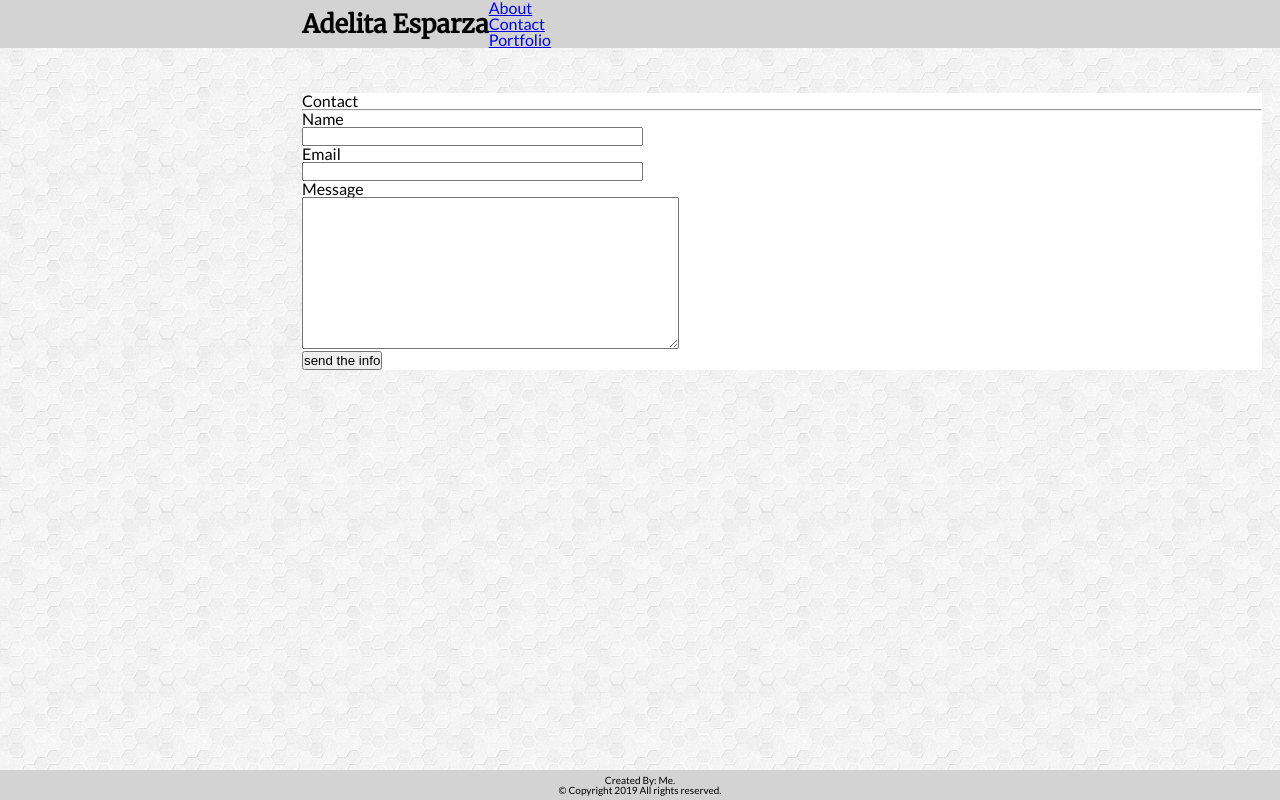
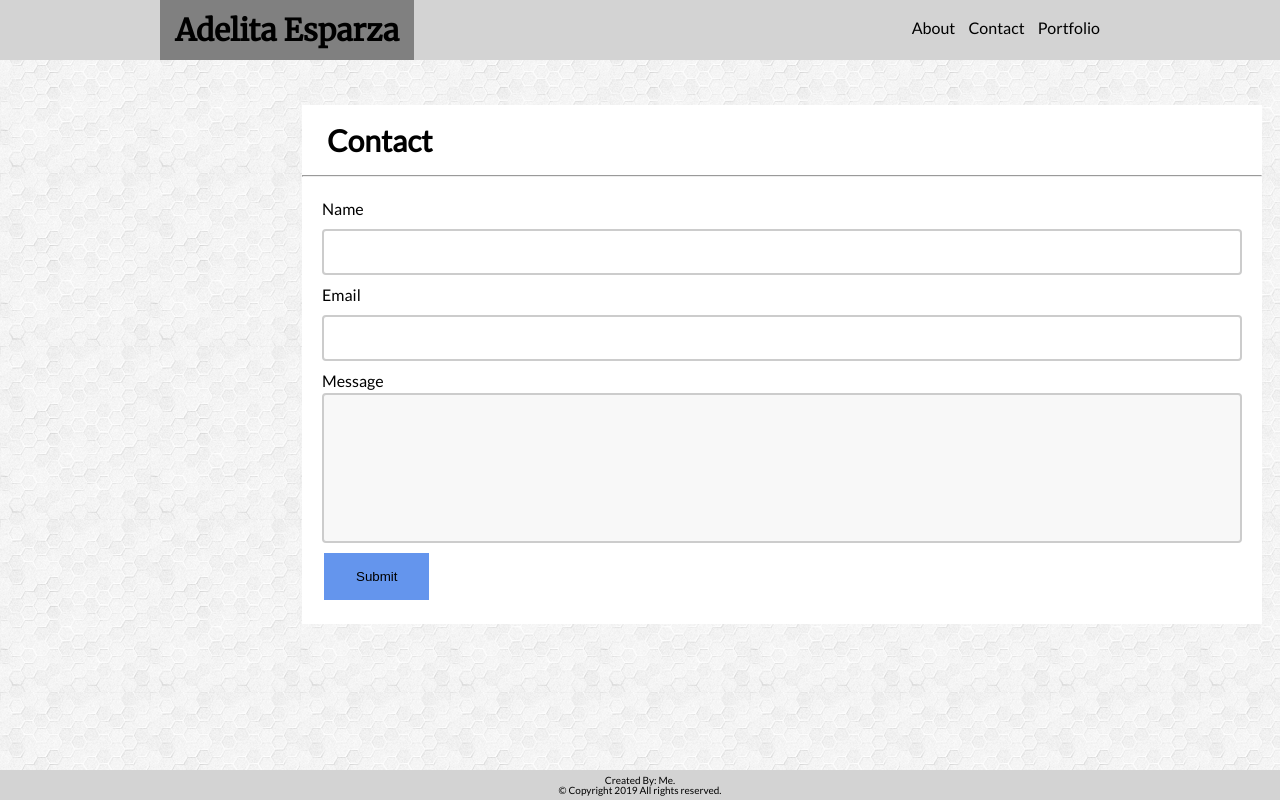
Before and after one commit to adela05/Basic-Portfolio, a plain HTML site: page contact.html in a window 1280 px wide. Drawn offline with Linux system fonts and the light colour scheme.

Commit message:
all pages are completed

```diff
--- a/assets/css/style.css
+++ b/assets/css/style.css
@@ -8,19 +8,33 @@ body {
 	font-family: 'Lato', Arial, Helvetica, sans-serif;
 }
 .item1 {
-	background-color: lightgray;
-	display: flex;
-	overflow: hidden;
+	background-color: lightgrey;
+	width: 100%;
+	height: 60px;
+	/* display: flex;
+	overflow: hidden; */
+}
+#list {
+	padding: 20px;
+	word-spacing: 10px;
+}
+
+a {
+	text-decoration: none;
+	color: black;
 }
 
 #title {
 	font-family: 'Merriweather', serif;
-	font-size: 25px;
+	font-size: 30px;
 	font-weight: bolder;
 	float: left;
-	padding-top: 12px;
+	text-align: center;
+	padding: 15px;
+	background-color: gray;
+	/* padding-top: 12px;
 	margin-left: 302px;
-	clear: both;
+	clear: both; */
 }
 
 img {
@@ -30,6 +44,13 @@ img {
 	margin-right: 20px;
 	margin-bottom: 10px;
 	margin-left: 20px;
+}
+.headcontainer {
+	margin: auto;
+	width: 960px;
+	display: flex;
+	overflow: hidden;
+	justify-content: space-between;
 }
 .container {
 	background-color: #fff;
@@ -54,12 +75,65 @@ p {
 	padding-left: 10px;
 	line-height: 1.6;
 }
+
 #line3 {
 	float: left;
 	padding-right: 10px;
 	padding-left: 10px;
 	margin-top: 5px;
 	margin-bottom: 15px;
+}
+/* end of About page */
+
+.formContainer {
+	margin: 20px;
+	line-height: 1.5;
+}
+/* label {
+	padding-top: 5px;
+} */
+input[type=text] {
+	width: 100%;
+	padding: 12px 20px;
+	margin: 8px 0;
+	box-sizing: border-box;
+	border: 2px solid #ccc;
+	border-radius: 4px;
+	font-size: 16px;
+}
+input[type=text]:focus {
+	background-color: lightgrey;
+}
+textarea {
+	width: 100%;
+	height: 150px;
+	padding: 12px 20px;
+	box-sizing: border-box;
+	border: 2px solid #ccc;
+	border-radius: 4px;
+	background-color: #f8f8f8;
+	font-size: 16px;
+	resize: none;
+}
+input[type=submit] {
+	background-color: cornflowerblue;
+	border: none;
+	color: black;
+	padding: 16px 32px;
+	text-decoration: none;
+	margin: 4px 2px;
+	cursor: pointer;
+}
+/* End of Contact page */
+.flex-container {
+	width: 700px;
+	display: flex;
+	/* flex-direction: column; */
+	flex-flow: wrap;
+	margin: 10px;
+	padding: 10px;
+	position: relative;
+	text-align: center;
 }
 
 footer {
--- a/contact.html
+++ b/contact.html
@@ -12,28 +12,27 @@
 </head>
 <body>
         <header class="item1">
+                <div class="headcontainer">
                 <h1 id="title">Adelita Esparza</h1>
                 <!-- <nav id="item2"> -->
-                        <ul>
-                                <li id="about"><a href="index.html">About</a></li>
-                                <li id="contact"><a href="#">Contact</a></li>
-                                <li id="port"><a href="portfolio.html">Portfolio</a></li>
-                            </ul>
-
-
-
-                <!-- </nav> -->
+                        <div id="list">
+                                <a href="index.html">About</a>
+                                <a href="#">Contact</a>
+                                <a href="portfolio.html">Portfolio</a>
+                        </div>
+                </div>
+                    <!-- </nav> -->
             </header>
     <section class="container">
-    <h1>Contact</h1><hr>
-    <form>
+    <h2 class="heading">Contact</h2><hr>
+    <form class="formContainer">
             <label>Name</label><br>
-            <input type="text" name="fullName" size="40"><br>
+            <input type="text" name="fullName" size="100"><br>
             <label>Email</label><br>
-            <input type="text" name="email" size="40"><br>
+            <input type="text" name="email" size="100"><br>
             <label>Message</label><br>
-            <textarea name="Messages" cols="45" rows="10" maxlength="5000"></textarea><br>
-            <input type="submit" value="send the info">
+            <textarea name="Messages" cols="102" rows="20" maxlength="255"></textarea><br>
+            <input type="submit" value="Submit">
     </form>
     </section>
     <footer>
```
Also changed, not shown: index.html (+8 -10 lines), portfolio.html (+19 -16 lines).
